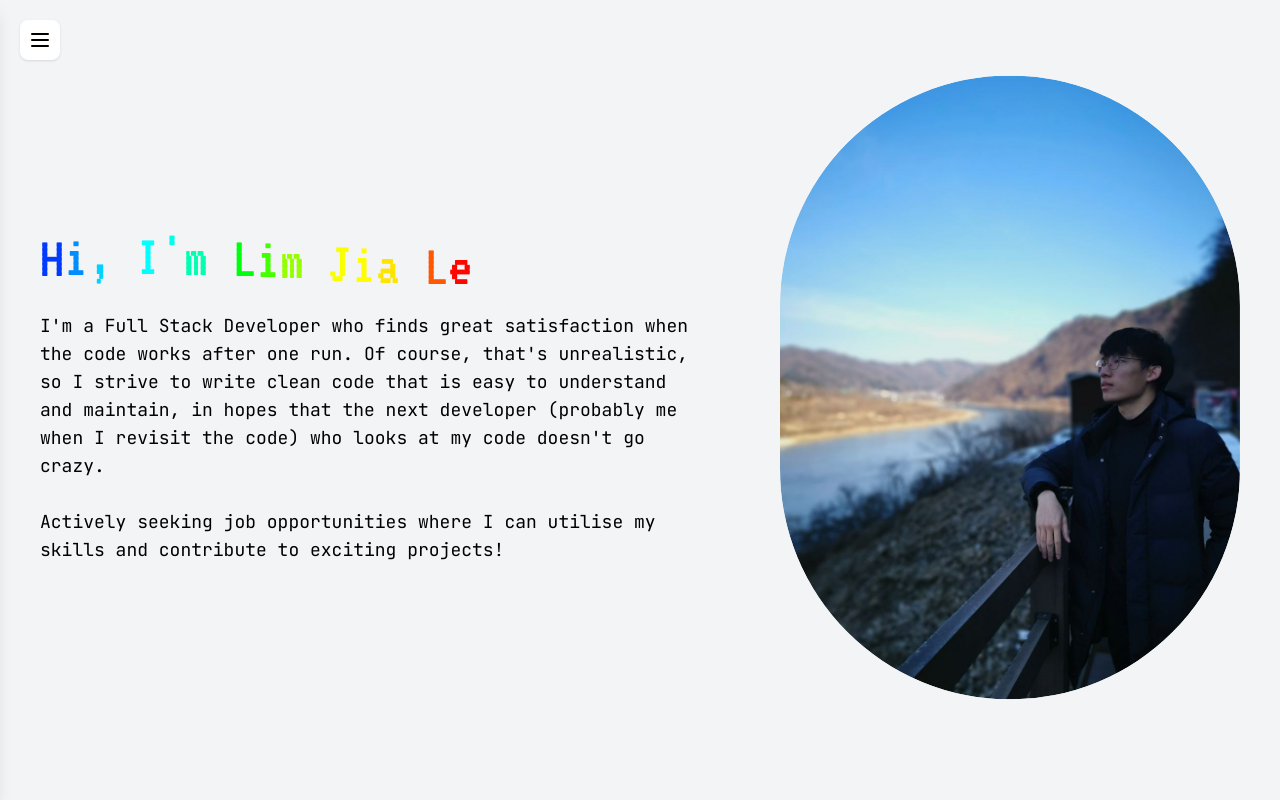
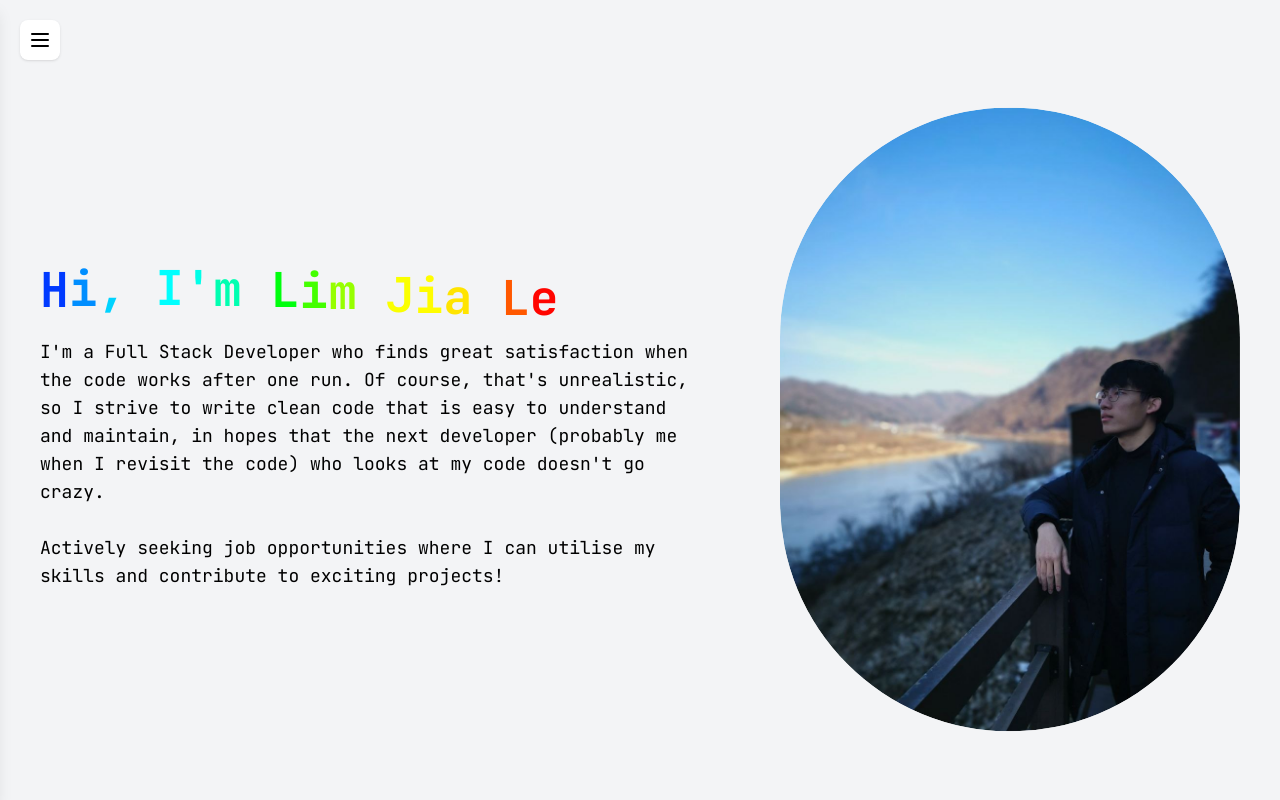
Before and after one commit to jaey8den/jaey8den-portfolio, a Next.js app: page /jaey8den-portfolio/ in a window 1280 px wide. Shown: the top 800 px of the page. Built offline with nearby package versions, Linux system fonts and the light colour scheme.

Commit message:
Moving assets to public Making pins respond to light and dark Adding resume

```diff
--- a/src/app/components/ExperienceTimeline.jsx
+++ b/src/app/components/ExperienceTimeline.jsx
@@ -9,8 +9,8 @@ const experiences = [
     company: "Transcentech Pte. Ltd.",
     date: "Jan 2024 – Oct 2024",
     points: [
-      "Optimised stored procedures, improving execution times by 10%",
-      "Introduced logging systems for debugging & security",
+      "Optimised stored procedures, shortening rendering times by 10%",
+      "Introduced logging in entire systems for debugging & security",
       "Supported user testing & deployments",
     ],
     skills: ".Net, SSMS, Redis",
@@ -31,8 +31,8 @@ const experiences = [
     company: "MegaAdventure",
     date: "Mar 2019 – Aug 2019",
     points: [
-      "Facilitated the safety of participants attempting the high elements, adapting to any unforseen unforeseen cirumstances",
-      "Collaborated with team members to ensure smooth operations by proactively offering support and swapping responsibilities",
+      "Facilitated the safety of participants attempting high elements, adapting to emergencies",
+      "Collaborated with team members to ensure smooth operations by proactively offering support",
     ],
     skills: "Teamwork, Initiative",
   },
@@ -120,7 +120,9 @@ function TimelineItem({ exp, align }) {
         </motion.ul>
 
         {/* Pin indicator (optional) */}
-        {pinned && <Pin color="yellow" className="mt-3 w-5 h-5"></Pin>}
+        {pinned && (
+          <Pin className="text-blue-600 dark:text-yellow-400 mt-3 w-5 h-5"></Pin>
+        )}
       </motion.div>
 
       {/* Circle on the timeline */}
--- a/src/app/page.tsx
+++ b/src/app/page.tsx
@@ -3,18 +3,16 @@
 import { useState } from "react";
 import { motion } from "framer-motion";
 import { Menu, X, Phone, Mail, Linkedin, Github, FileDown } from "lucide-react";
+import Image from "next/image";
 import ExperienceTimeline from "./components/ExperienceTimeline.jsx";
 import Projects from "./components/Projects.jsx";
 
-import Image from "next/image";
-import introPortrait from "./assets/intro-portrait.jpg";
+// import { VT323 } from "next/font/google";
 
-import { VT323 } from "next/font/google";
-
-const vt323 = VT323({
-  subsets: ["latin"],
-  weight: "400",
-});
+// const vt323 = VT323({
+//   subsets: ["latin"],
+//   weight: "400",
+// });
 
 export default function Home() {
   const introText = "Hi, I'm Lim Jia Le";
@@ -71,7 +69,7 @@ export default function Home() {
       </motion.nav>
 
       {/* Main Content */}
-      <main className="flex-1 px-6 sm:px-8 md:px-10 space-y-8">
+      <main className="flex-1 px-6 sm:pt-8 sm:px-8 md:px-10 space-y-8">
         {/* Intro */}
         <section
           id="intro"
@@ -79,7 +77,7 @@ export default function Home() {
         >
           <div className="max-w-2xl">
             <h1
-              className={`${vt323.className} text-5xl md:text-6xl font-bold mb-4 flex flex-wrap`}
+              className={`mt-20 text-2xl md:mt-0 md:text-5xl font-bold mb-4 flex flex-wrap`}
             >
               {introText.split("").map((char, i) => (
                 <motion.span
@@ -125,7 +123,7 @@ export default function Home() {
             transition={{ duration: 4, repeat: Infinity, ease: "easeInOut" }}
           >
             <Image
-              src={introPortrait}
+              src="/intro-portrait.jpg"
               alt="Lim Jia Le Portrait"
               fill
               className="object-cover rounded-full shadow-lg"
@@ -196,7 +194,7 @@ export default function Home() {
               <span>GitHub</span>
             </a>
             <a
-              href="/LimJiaLeResume.pdf"
+              href="/LimJiaLe-Resume.docx"
               download
               className="flex items-center gap-2 px-4 py-2 bg-yellow-400 text-black rounded-lg shadow hover:bg-yellow-500 transition-colors"
             >
```
Also changed, not shown: public/intro-portrait.jpg (renamed from src/app/assets/intro-portrait.jpg), 1 other file (tests, documents, lock files or other folders).
